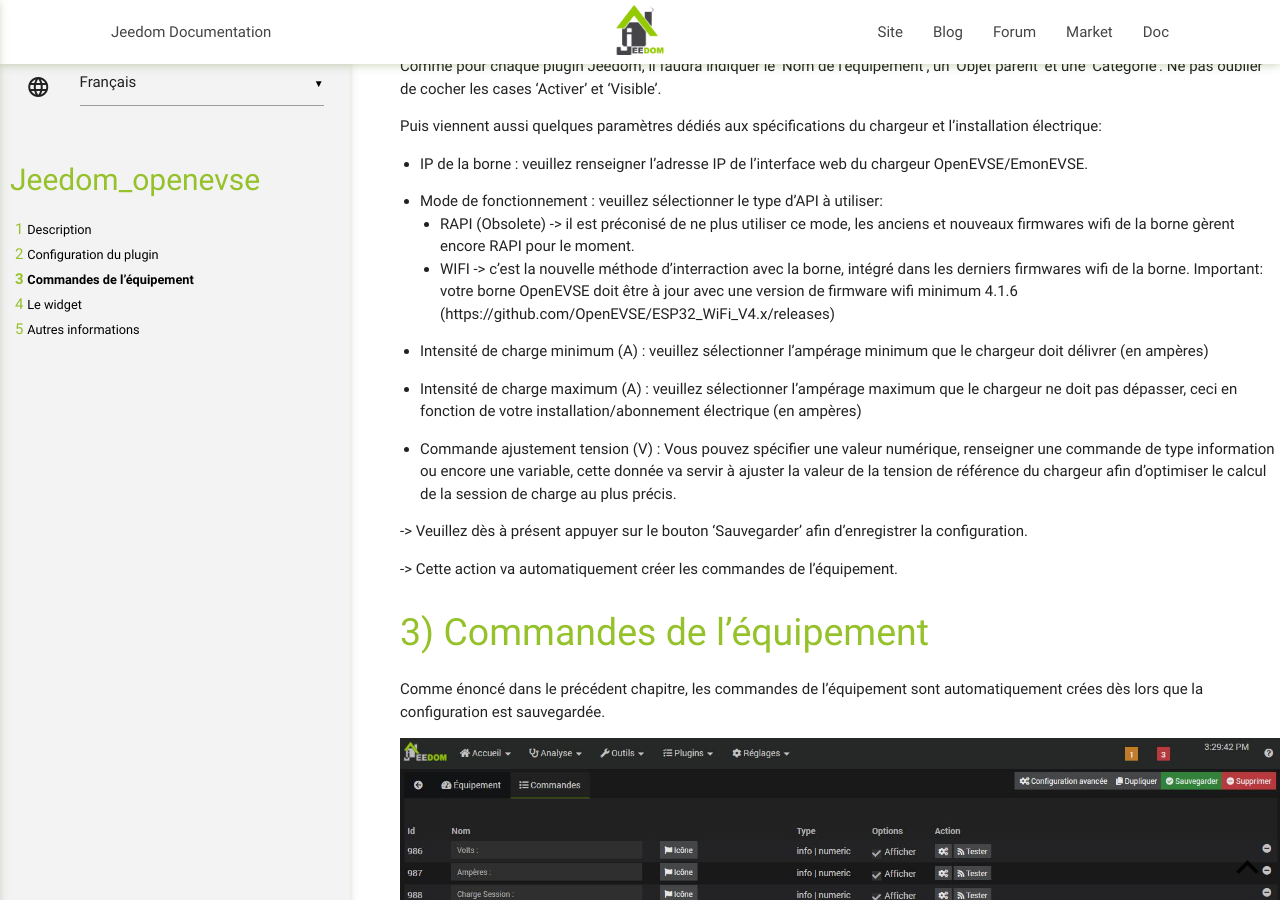
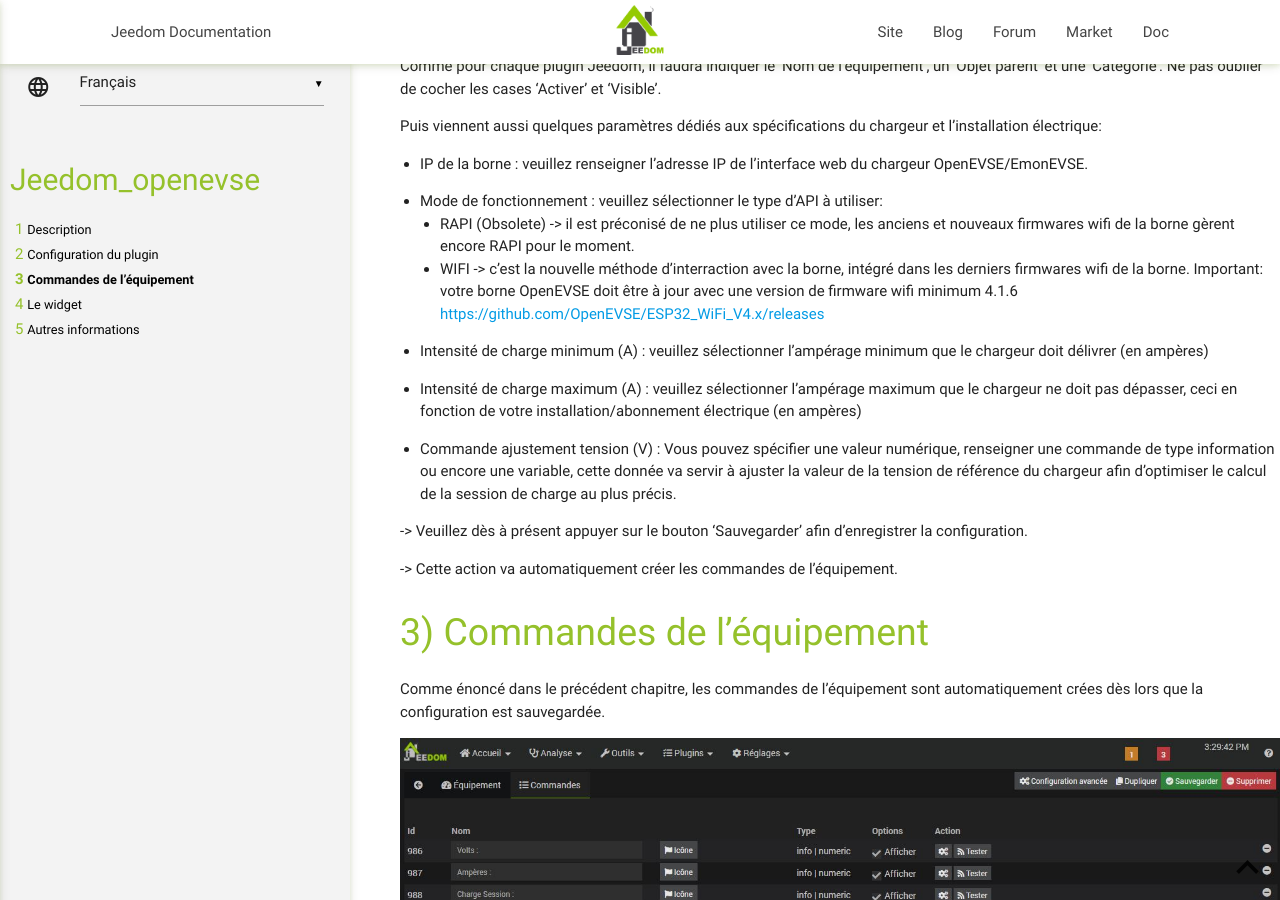
Before and after one commit to Sattaz/Jeedom_OpenEVSE, a Jekyll site: the page built from docs/fr_FR/index.md, in a window 1280 px wide and 900 px high, scrolled down 807 px. Built offline with Jekyll 4.4.1, drawn with Linux system fonts in a browser that asks for light colours; our own code applies the rules of GitHub Pages for plain Markdown files; part of the change alters nothing that is shown.

```diff
--- a/docs/fr_FR/index.md
+++ b/docs/fr_FR/index.md
@@ -32,7 +32,7 @@ Puis viennent aussi quelques paramètres dédiés aux spécifications du chargeu
 
 -   Mode de fonctionnement : veuillez sélectionner le type d'API à utiliser:
     - RAPI (Obsolete) -> il est préconisé de ne plus utiliser ce mode, les anciens et nouveaux firmwares wifi de la borne gèrent encore RAPI pour le moment.
-    - WIFI -> c'est la nouvelle méthode d'interraction avec la borne, intégré dans les derniers firmwares wifi de la borne. Important: votre borne OpenEVSE doit être à jour avec une version de firmware wifi minimum 4.1.6 (https://github.com/OpenEVSE/ESP32_WiFi_V4.x/releases)
+    - WIFI -> c'est la nouvelle méthode d'interraction avec la borne, intégré dans les derniers firmwares wifi de la borne. Important: votre borne OpenEVSE doit être à jour avec une version de firmware wifi minimum 4.1.6 [https://github.com/OpenEVSE/ESP32_WiFi_V4.x/releases](https://github.com/OpenEVSE/ESP32_WiFi_V4.x/releases)
 
 -   Intensité de charge minimum (A) : veuillez sélectionner l'ampérage minimum que le chargeur doit délivrer (en ampères)
 
```
